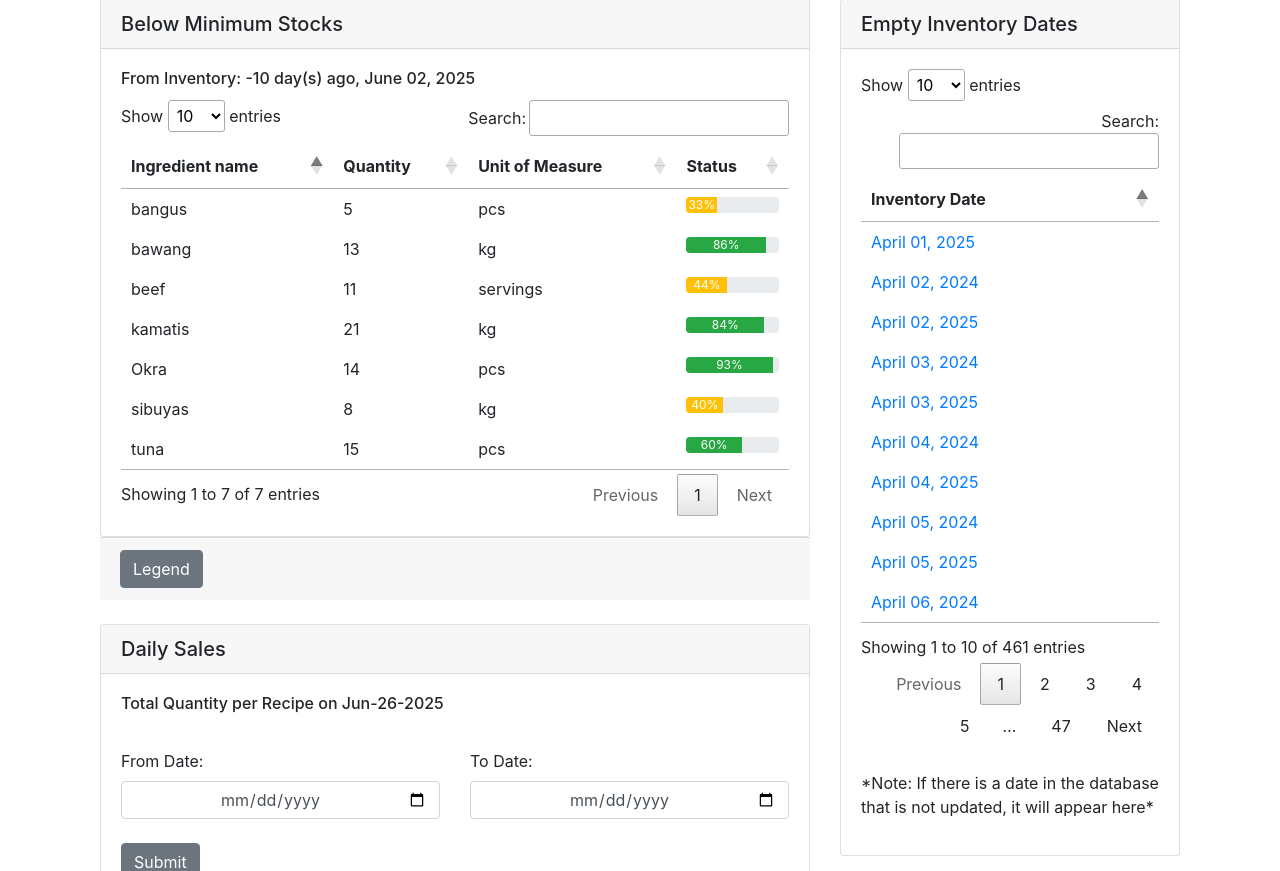
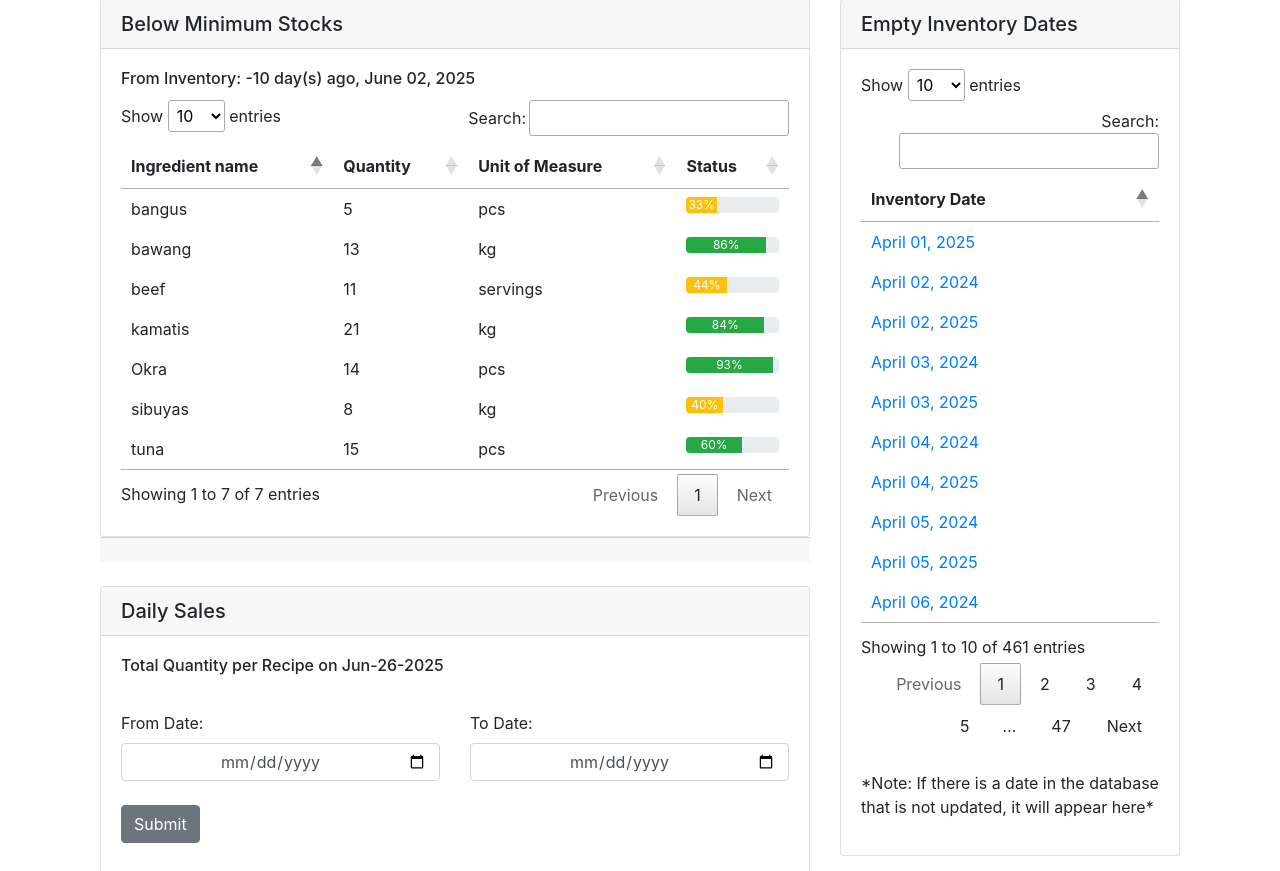
Before and after one commit to CTMFajardo/sarimaforecast, a Flask app: page / in a window 1280 px wide. Shown: the part 167-1038 px from the top of the page. Run offline with Flask 3, Linux system fonts and the light colour scheme; a user stored in the database is signed in; data comes from the database, SQL or seed files in the repository; some libraries are stand-ins or nearby versions.

Commit message:
removed legend button on home

```diff
--- a/website/templates/home.html
+++ b/website/templates/home.html
@@ -67,9 +67,9 @@
                             </div>
                         </div>
                         <div class="card-footer">
-                            <button class="btn btn-secondary" type="button" data-toggle="collapse" data-target="#collapseStocks" aria-expanded="false" aria-controls="collapseExample">
+                            <!--<button class="btn btn-secondary" type="button" data-toggle="collapse" data-target="#collapseStocks" aria-expanded="false" aria-controls="collapseExample">
                                 Legend
-                            </button>
+                            </button>-->
                             <div class="collapse" id="collapseStocks">
                                 <table class="table">
                                     <thead>
```
